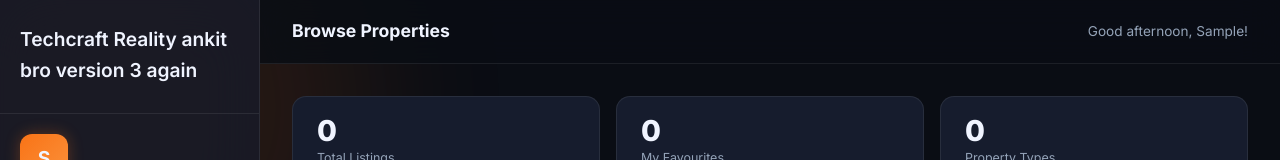
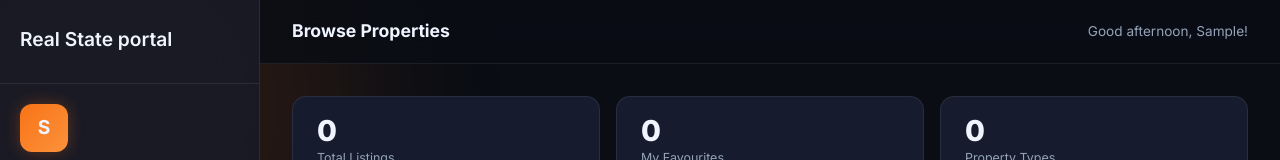
Before and after one commit to ankitbelbase17/Simple_Realstate_Buyerportal, a plain HTML site: page frontend/dashboard.html in a window 1280 px wide. Shown: the top 160 px of the page. Drawn offline with Linux system fonts and the light colour scheme; no server answers; sample sign-in values are in the browser's storage.

Commit message:
sidebar_title_changed

```diff
--- a/frontend/dashboard.html
+++ b/frontend/dashboard.html
@@ -24,7 +24,7 @@
     <!-- ── Sidebar ── -->
     <aside class="sidebar" id="sidebar" aria-label="Main navigation">
       <div class="sidebar-brand">
-        <span class="brand-name">Techcraft Reality ankit bro version 3 again</span>
+        <span class="brand-name">Real State portal</span>
       </div>
 
       <div class="sidebar-user">
```
Also changed, not shown: 1 other file.
